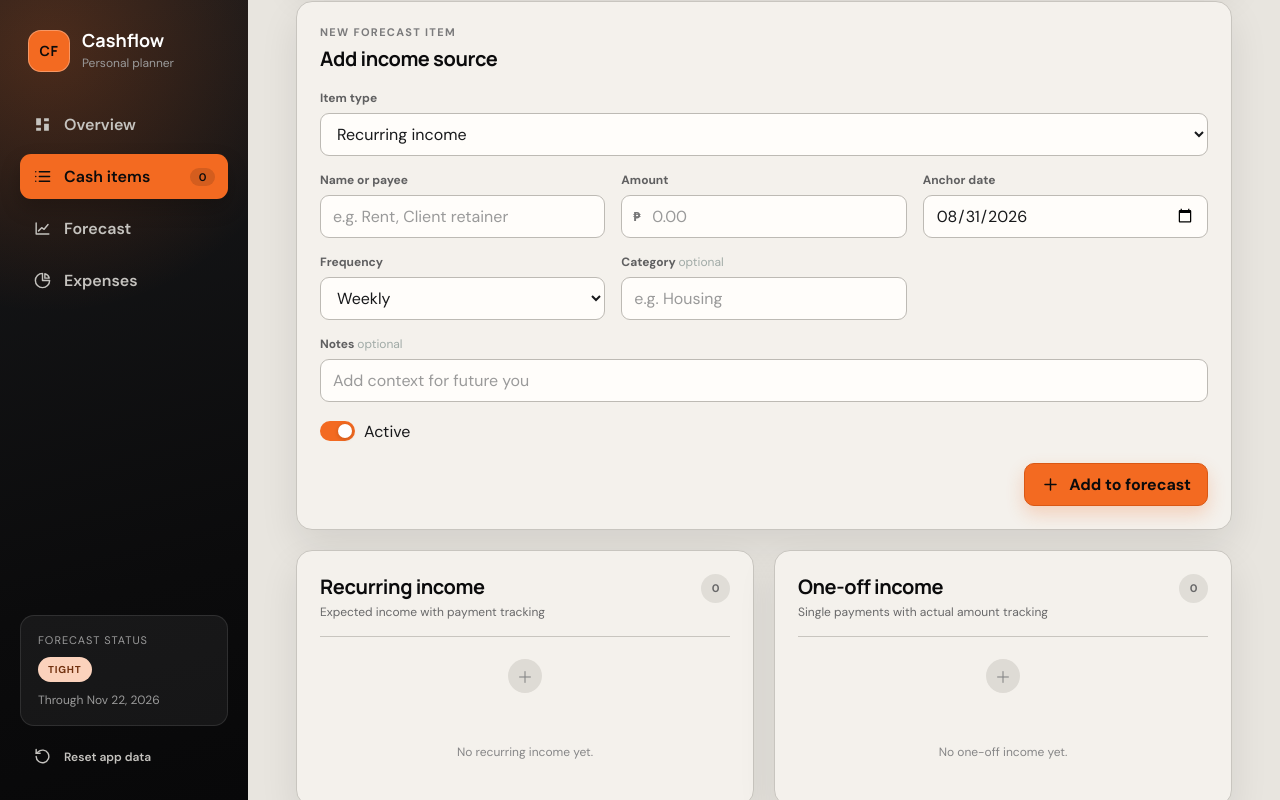
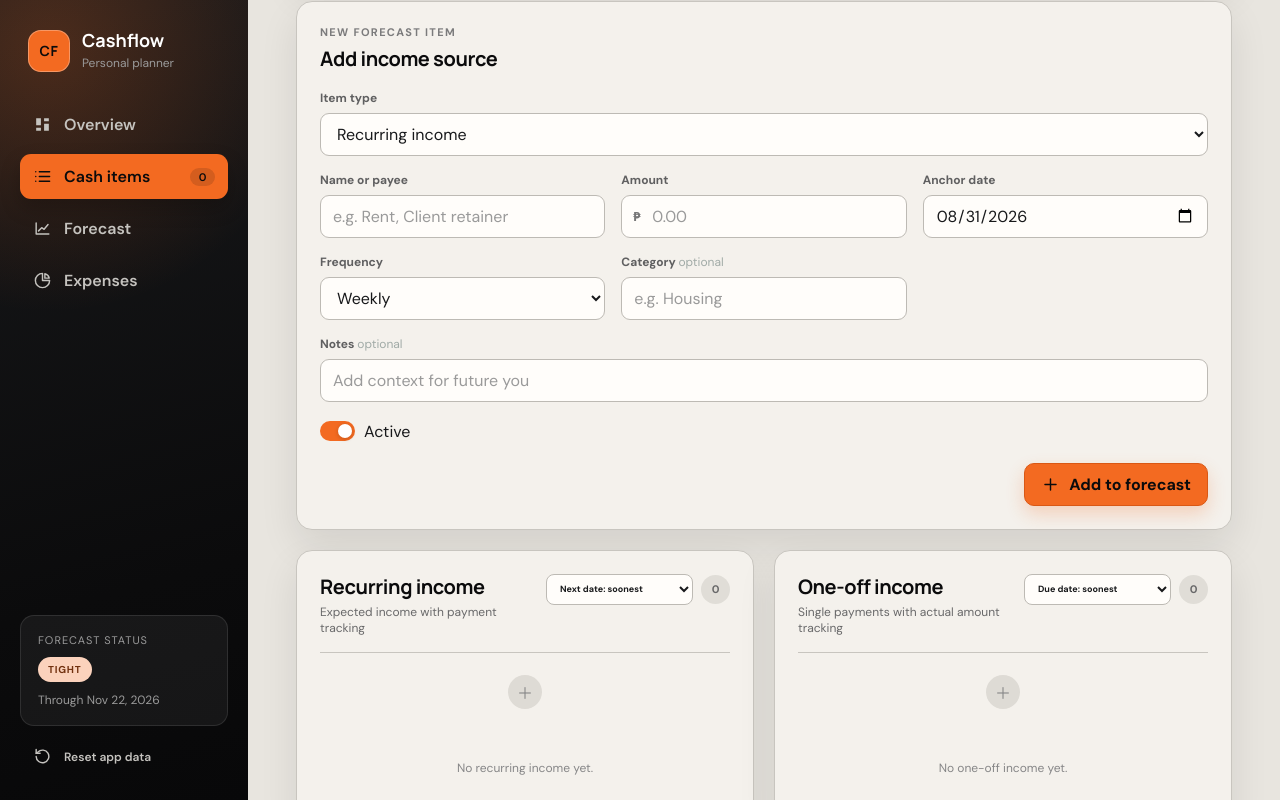
Before and after one commit to tokipaulo19/cash-flow-app, a React (Vite) app: page / in a window 1280 px wide. Both pictures are taken after a click on the button "Add item". Shown: the part 832-1632 px from the top of the page. Built offline with nearby package versions, Linux system fonts and the light colour scheme.

Commit message:
Add income undo and item sorting

```diff
--- a/src/App.jsx
+++ b/src/App.jsx
@@ -5,12 +5,13 @@ import GithubSyncPanel from './components/GithubSyncPanel'
 import WeeklyForecast from './components/WeeklyForecast'
 import StatusBadge from './components/StatusBadge'
 import { financeData } from './data/financeData'
-import { generateDailyForecast, nextExpectedOccurrence, pendingOccurrenceCount, recurringEndDate, remainingBillBalance, toDateKey } from './engine/forecastEngine'
+import { generateDailyForecast, nextExpectedOccurrence, pendingOccurrenceCount, previousScheduledOccurrence, recurringEndDate, remainingBillBalance, toDateKey } from './engine/forecastEngine'
 import { DEFAULT_GITHUB_SYNC, loadGithubData, saveGithubData } from './services/githubSync'
 import { money, shortDate } from './utils/formatters'
 
 const STORAGE_KEY = 'cash-flow-planner-v2'
 const SYNC_CONFIG_KEY = 'cash-flow-github-sync-v1'
+const ITEM_SORTS_KEY = 'cash-flow-item-sorts-v1'
 
 const sections = [
   { key: 'recurringIncome', label: 'Recurring income', singular: 'income source', description: 'Expected income with payment tracking' },
@@ -56,6 +57,14 @@ function loadSyncConfig() {
     return parsed.token ? { ...DEFAULT_GITHUB_SYNC, ...parsed } : null
   } catch {
     return null
+  }
+}
+
+function loadItemSorts() {
+  try {
+    return JSON.parse(localStorage.getItem(ITEM_SORTS_KEY)) || {}
+  } catch {
+    return {}
   }
 }
 
@@ -277,8 +286,27 @@ function ItemForm({ form, setForm, editing, onSubmit, onCancel }) {
   )
 }
 
-function ItemGroup({ section, items, onEdit, onDelete, onToggle, onReceiveIncome, onPayBill }) {
+function ItemGroup({ section, items, sortBy, onSortChange, onEdit, onDelete, onToggle, onReceiveIncome, onUndoIncome, onPayBill }) {
   const [incomeDraft, setIncomeDraft] = useState(null)
+  const recurring = section.key === 'recurringIncome' || section.key === 'recurringBills'
+  const dateLabel = recurring ? 'Next date' : 'Due date'
+  const sortedItems = useMemo(() => [...items].sort((first, second) => {
+    const firstDate = recurring ? nextExpectedOccurrence(first) : null
+    const secondDate = recurring ? nextExpectedOccurrence(second) : null
+    const firstDateKey = recurring ? (firstDate ? toDateKey(firstDate) : '9999-12-31') : first.startDate || '9999-12-31'
+    const secondDateKey = recurring ? (secondDate ? toDateKey(secondDate) : '9999-12-31') : second.startDate || '9999-12-31'
+    const nameOrder = String(first.name || '').localeCompare(String(second.name || ''), undefined, { sensitivity: 'base' })
+
+    switch (sortBy) {
+      case 'dateDesc': return secondDateKey.localeCompare(firstDateKey) || nameOrder
+      case 'amountDesc': return (Number(second.amount) || 0) - (Number(first.amount) || 0) || nameOrder
+      case 'amountAsc': return (Number(first.amount) || 0) - (Number(second.amount) || 0) || nameOrder
+      case 'nameDesc': return -nameOrder
+      case 'categoryAsc': return String(first.category || 'Uncategorised').localeCompare(String(second.category || 'Uncategorised'), undefined, { sensitivity: 'base' }) || nameOrder
+      case 'dateAsc':
+      default: return firstDateKey.localeCompare(secondDateKey) || nameOrder
+    }
+  }), [items, recurring, sortBy])
 
   const openIncomePayment = (item, expectedDate) => {
     setIncomeDraft({ itemId: item.id, expectedDate: toDateKey(expectedDate), amount: String(item.amount) })
@@ -298,12 +326,25 @@ function ItemGroup({ section, items, onEdit, onDelete, onToggle, onReceiveIncome
           <h2>{section.label}</h2>
           <p>{section.description}</p>
         </div>
-        <span className="count-pill">{items.length}</span>
+        <div className="item-group-tools">
+          <label>
+            <span className="visually-hidden">Sort {section.label}</span>
+            <select value={sortBy} onChange={(event) => onSortChange(event.target.value)} aria-label={`Sort ${section.label}`}>
+              <option value="dateAsc">{dateLabel}: soonest</option>
+              <option value="dateDesc">{dateLabel}: latest</option>
+              <option value="amountDesc">Amount: high to low</option>
+              <option value="amountAsc">Amount: low to high</option>
+              <option value="nameAsc">Name: A to Z</option>
+              <option value="nameDesc">Name: Z to A</option>
+              <option value="categoryAsc">Category: A to Z</option>
+            </select>
+          </label>
+          <span className="count-pill">{items.length}</span>
+        </div>
       </div>
       {items.length ? (
         <div className="item-list">
-          {items.map((item) => {
-            const recurring = section.key === 'recurringIncome' || section.key === 'recurringBills'
+          {sortedItems.map((item) => {
             const paused = recurring ? item.active === false : item.status === 'Paid'
             const paymentTracked = item.type === 'income' || section.key === 'recurringBills'
             const nextPayment = paymentTracked && item.status !== 'Paid' ? nextExpectedOccurrence(item) : null
@@ -313,6 +354,9 @@ function ItemGroup({ section, items, onEdit, onDelete, onToggle, onReceiveIncome
             const paidOff = item.trackBalance && remaining <= 0
             const paidAmount = item.trackBalance ? Math.max(0, Number(item.totalAmount) - remaining) : 0
             const paidPercent = item.trackBalance && Number(item.totalAmount) > 0 ? Math.min(100, (paidAmount / Number(item.totalAmount)) * 100) : 0
+            const latestIncomePayment = section.key === 'recurringIncome' ? item.paymentHistory?.at(-1) : null
+            const lastIncomeDate = latestIncomePayment?.scheduledDate || (section.key === 'recurringIncome' ? item.paidThroughDate : '')
+            const lastIncomeAmount = latestIncomePayment?.amount ?? item.lastReceivedAmount ?? item.amount
             return (
               <article className={`item-row ${paused ? 'item-paused' : ''}`} key={item.id}>
                 <div className={`item-avatar ${item.type === 'income' ? 'avatar-income' : 'avatar-expense'}`}>{item.name.slice(0, 1).toUpperCase()}</div>
@@ -340,6 +384,12 @@ function ItemGroup({ section, items, onEdit, onDelete, onToggle, onReceiveIncome
                       </label>
                       <button type="button" className="button-secondary button-small" onClick={() => setIncomeDraft(null)}>Cancel</button>
                       <button type="button" className="button-primary button-small" disabled={!Number.isFinite(Number(incomeDraft.amount)) || Number(incomeDraft.amount) <= 0} onClick={() => confirmIncomePayment(item)}>Add to cash</button>
+                    </div>
+                  )}
+                  {lastIncomeDate && (
+                    <div className="income-last-payment">
+                      <span>Last received {shortDate(lastIncomeDate)} · {money(lastIncomeAmount)}</span>
+                      <button type="button" onClick={() => onUndoIncome(section.key, item)}>Undo last payment</button>
                     </div>
                   )}
                   {section.key === 'recurringBills' && item.trackBalance && (
@@ -378,6 +428,7 @@ function App() {
   const [syncStatus, setSyncStatus] = useState(syncConfig ? 'connecting' : 'disconnected')
   const [syncMessage, setSyncMessage] = useState('')
   const [lastSyncedAt, setLastSyncedAt] = useState('')
+  const [itemSorts, setItemSorts] = useState(loadItemSorts)
   const importInputRef = useRef(null)
   const dataRef = useRef(data)
   const syncShaRef = useRef(null)
@@ -390,6 +441,10 @@ function App() {
     dataRef.current = data
     localStorage.setItem(STORAGE_KEY, JSON.stringify(data))
   }, [data])
+
+  useEffect(() => {
+    localStorage.setItem(ITEM_SORTS_KEY, JSON.stringify(itemSorts))
+  }, [itemSorts])
 
   useEffect(() => {
     if (!syncConfig?.token || syncReadyRef.current) return undefined
@@ -647,8 +702,45 @@ function App() {
                 ...existing,
                 paidThroughDate: expectedDateKey,
                 lastReceivedAmount: actualAmount,
-                paymentHistory: [...(existing.paymentHistory || []), { scheduledDate: expectedDateKey, receivedDate: toDateKey(new Date()), amount: actualAmount }],
+                paymentHistory: [...(existing.paymentHistory || []), { scheduledDate: expectedDateKey, previousPaidThroughDate: existing.paidThroughDate || '', receivedDate: toDateKey(new Date()), amount: actualAmount }],
               }
+          : existing),
+      }
+    })
+  }
+
+  const undoIncome = (section, item) => {
+    const history = item.paymentHistory || []
+    const latestPayment = history.at(-1)
+    const paidDateKey = latestPayment?.scheduledDate || item.paidThroughDate
+    if (!paidDateKey) return
+
+    const amountToReverse = Number(latestPayment?.amount ?? item.lastReceivedAmount ?? item.amount) || 0
+    if (!window.confirm(`Undo the ${shortDate(paidDateKey)} payment from ${item.name} and remove ${money(amountToReverse)} from current cash?`)) return
+
+    setData((current) => {
+      const currentItem = current[section].find((existing) => existing.id === item.id)
+      if (!currentItem || currentItem.paidThroughDate !== paidDateKey) return current
+
+      const currentHistory = currentItem.paymentHistory || []
+      const currentLatest = currentHistory.at(-1)
+      const remainingHistory = currentHistory.slice(0, -1)
+      const previousOccurrence = previousScheduledOccurrence(currentItem, paidDateKey)
+      const previousPaidThroughDate = currentLatest?.previousPaidThroughDate
+        ?? remainingHistory.at(-1)?.scheduledDate
+        ?? (previousOccurrence ? toDateKey(previousOccurrence) : '')
+      const currentAmount = Number(currentLatest?.amount ?? currentItem.lastReceivedAmount ?? currentItem.amount) || 0
+
+      return {
+        ...current,
+        balance: (Number(current.balance) || 0) - currentAmount,
+        [section]: current[section].map((existing) => existing.id === item.id
+          ? {
+              ...existing,
+              paidThroughDate: previousPaidThroughDate,
+              paymentHistory: remainingHistory,
+              lastReceivedAmount: remainingHistory.at(-1)?.amount ?? null,
+            }
           : existing),
       }
     })
@@ -860,7 +952,7 @@ function App() {
             <GithubSyncPanel config={syncConfig} status={syncStatus} message={syncMessage} lastSyncedAt={lastSyncedAt} onConnect={connectGithub} onPull={pullGithubData} onPush={pushGithubData} onDisconnect={disconnectGithub} />
             <ItemForm form={form} setForm={setForm} editing={editing} onSubmit={submitItem} onCancel={() => { setEditing(null); setForm(emptyForm(form.section, data.settings.forecastStartDate)) }} />
             <div className="item-groups-grid">
-              {sections.map((section) => <ItemGroup key={section.key} section={section} items={data[section.key]} onEdit={editItem} onDelete={deleteItem} onToggle={toggleItem} onReceiveIncome={receiveIncome} onPayBill={payBill} />)}
+              {sections.map((section) => <ItemGroup key={section.key} section={section} items={data[section.key]} sortBy={itemSorts[section.key] || 'dateAsc'} onSortChange={(sortBy) => setItemSorts((current) => ({ ...current, [section.key]: sortBy }))} onEdit={editItem} onDelete={deleteItem} onToggle={toggleItem} onReceiveIncome={receiveIncome} onUndoIncome={undoIncome} onPayBill={payBill} />)}
             </div>
           </div>
         )}
--- a/src/engine/forecastEngine.js
+++ b/src/engine/forecastEngine.js
@@ -160,6 +160,23 @@ export function nextExpectedOccurrence(item) {
   return null
 }
 
+export function previousScheduledOccurrence(item, beforeDate) {
+  const anchor = parseLocalDate(item?.startDate)
+  const target = parseLocalDate(beforeDate)
+  if (!anchor || !target || target <= anchor) return null
+
+  const scheduleItem = { ...item, active: true, status: 'Unpaid', paidThroughDate: '', trackBalance: false }
+  let candidate = anchor
+  let previous = null
+
+  for (let guard = 0; candidate < target && guard < 25000; guard += 1) {
+    if (occursOnDate(scheduleItem, candidate)) previous = new Date(candidate)
+    candidate = addDays(candidate, 1)
+  }
+
+  return previous
+}
+
 export function pendingOccurrenceCount(item, throughDate = new Date()) {
   const end = new Date(throughDate.getFullYear(), throughDate.getMonth(), throughDate.getDate())
   const scheduleItem = { ...item, active: true, status: 'Unpaid', paidThroughDate: '' }
--- a/src/index.css
+++ b/src/index.css
@@ -249,6 +249,9 @@ input:focus, select:focus { border-color: #f36a21; background: #fffdfa; box-shad
 .item-group { min-width: 0; }
 .item-group-heading { display: flex; align-items: flex-start; justify-content: space-between; gap: 16px; padding-bottom: 16px; border-bottom: 1px solid var(--line); }
 .item-group-heading p { margin: 5px 0 0; color: var(--muted); font-size: 12px; }
+.item-group-tools { display: flex; align-items: center; gap: 8px; }
+.item-group-tools label { display: block; }
+.item-group-tools select { width: auto; min-width: 145px; height: 31px; padding: 0 28px 0 9px; border-radius: 8px; font-size: 9px; font-weight: 750; }
 .count-pill { min-width: 29px; height: 29px; }
 .item-list { display: grid; }
 .item-row { display: grid; grid-template-columns: 35px minmax(0, 1fr) auto auto; align-items: center; gap: 11px; padding: 15px 0; border-bottom: 1px solid #dcd9d3; }
@@ -271,6 +274,10 @@ input:focus, select:focus { border-color: #f36a21; background: #fffdfa; box-shad
 .income-amount-confirm label > span { color: #686869; font-size: 9px; font-weight: 800; letter-spacing: .04em; text-transform: uppercase; }
 .income-amount-confirm input { height: 35px; }
 .income-amount-confirm button { height: 35px; white-space: nowrap; }
+.income-last-payment { display: flex; align-items: center; gap: 8px; margin-top: 8px; }
+.income-last-payment span { color: #686869; font-size: 9px; font-weight: 700; }
+.income-last-payment button { border: 0; padding: 3px 0; color: #bd4709; background: transparent; font-size: 9px; font-weight: 800; text-decoration: underline; text-underline-offset: 2px; }
+.income-last-payment button:hover { color: #18191b; }
 .bill-balance { max-width: 380px; margin-top: 10px; }
 .bill-balance > div:first-child { display: flex; justify-content: space-between; gap: 12px; color: #777778; font-size: 9px; font-weight: 750; text-transform: uppercase; }
 .bill-balance > div:first-child strong { color: #18191b; }
@@ -321,6 +328,8 @@ input:focus, select:focus { border-color: #f36a21; background: #fffdfa; box-shad
 .forecast-clickable-row { cursor: pointer; outline: none; transition: background .15s ease, box-shadow .15s ease; }
 .forecast-clickable-row:focus-visible { box-shadow: inset 0 0 0 2px #f36a21; }
 .forecast-table tbody tr.forecast-row-selected { background: #fde7dc; box-shadow: inset 4px 0 0 #f36a21; }
+.forecast-table tbody tr.forecast-breakdown-row:hover { background: transparent; }
+.forecast-breakdown-row > td { padding: 0; white-space: normal; }
 .forecast-breakdown { padding: 22px 24px 25px; border-top: 1px solid #c8c5bf; background: #ebe8e2; }
 .forecast-breakdown-heading { display: flex; align-items: flex-start; justify-content: space-between; gap: 18px; }
 .forecast-breakdown-heading h3 { margin: 2px 0 0; color: #18191b; font: 700 20px/1.2 Manrope, sans-serif; }
@@ -482,6 +491,8 @@ input:focus, select:focus { border-color: #f36a21; background: #fffdfa; box-shad
   .data-actions { justify-content: flex-start; margin-top: 14px; }
   .field-wide { grid-column: span 1; }
   .toggle-group { display: flex; }
+  .item-group-heading { align-items: stretch; flex-direction: column; }
+  .item-group-tools { justify-content: space-between; }
   .forecast-heading { display: block; padding: 20px 18px 3px; }
   .forecast-heading-actions { justify-items: start; margin-top: 15px; }
   .forecast-legend { margin-top: 15px; }
```
Also changed, not shown: src/components/WeeklyForecast.jsx (+19 -6 lines).
